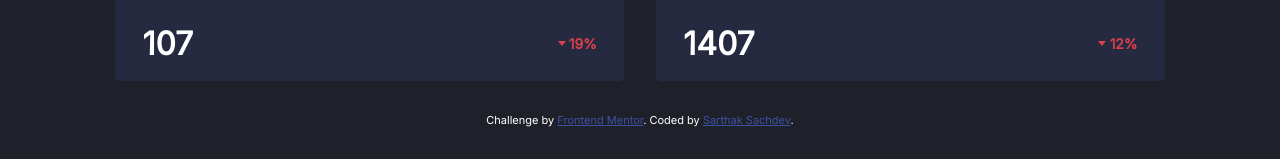
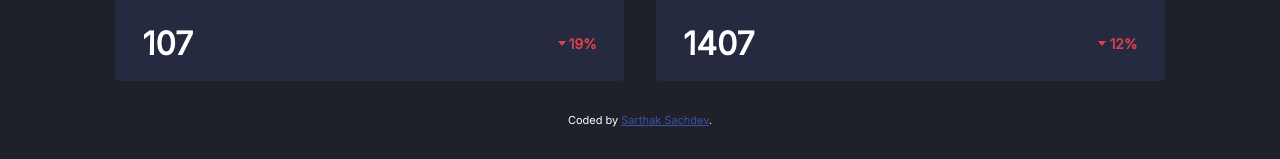
Before and after one commit to SartHak-0-Sach/Social-media-dashboard-with-theme-switcher_frontend_project, a plain HTML site: page index.html in a window 1280 px wide. Shown: the part 1234-1393 px from the top of the page. Drawn offline with Linux system fonts and the light colour scheme.

Commit message:
Update index.html

```diff
--- a/index.html
+++ b/index.html
@@ -17,7 +17,7 @@
     <link rel="stylesheet" href="./style.css" />
 
     <title>
-      Frontend Mentor | [Social-Media-Dashboard-With-Theme-Switcher]
+      Social-Media-Dashboard-With-Theme-Switcher
     </title>
 
     <style>
@@ -338,13 +338,7 @@
         </div>
       </section>
       <div class="attribution">
-        Challenge by
-        <a
-          href="https://www.frontendmentor.io?ref=challenge"
-          target="_blank"
-          rel="noopener"
-          >Frontend Mentor</a
-        >. Coded by
+        Coded by
         <a
           href="https://github.com/SartHak-0-Sach"
           target="_blank"
```
